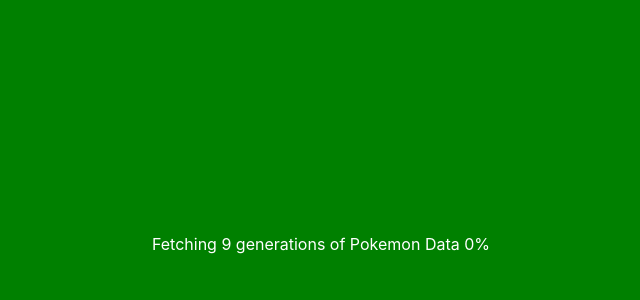
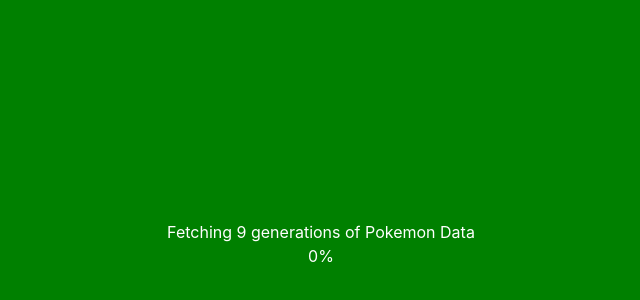
Before and after one commit to Lyhengsun/React-Memory-Card, a React (Vite) app: page / in a window 1280 px wide. Shown: the part 156-456 px from the top of the page, without its empty margins (319-959 px from the left). Built offline with nearby package versions, Linux system fonts and the light colour scheme; no server answers.

Commit message:
add website title, edit readme files and align text when loading

```diff
--- a/src/App.jsx
+++ b/src/App.jsx
@@ -1,7 +1,13 @@
+import { useEffect } from "react";
 import "./App.css";
 import AppScreen from "./Components/AppScreen/AppScreen";
 
 function App() {
+  //change website title
+  useEffect(() => {
+    document.title = "PokeMemory Game";
+  }, []);
+
   return <AppScreen />;
 }
 
--- a/src/Components/AppScreen/AppScreen.jsx
+++ b/src/Components/AppScreen/AppScreen.jsx
@@ -80,8 +80,8 @@
         </HighScoreStateProvider>
       ) : (
         <div>
-          Fetching 9 generations of Pokemon Data{" "}
-          {loadingPercentage ? Math.round(loadingPercentage) : 0}%
+          <div>Fetching 9 generations of Pokemon Data</div>
+          <div>{loadingPercentage ? Math.round(loadingPercentage) : 0}%</div>
         </div>
       )}
     </>
```
Also changed, not shown: 1 other file (tests, documents, lock files or other folders).
